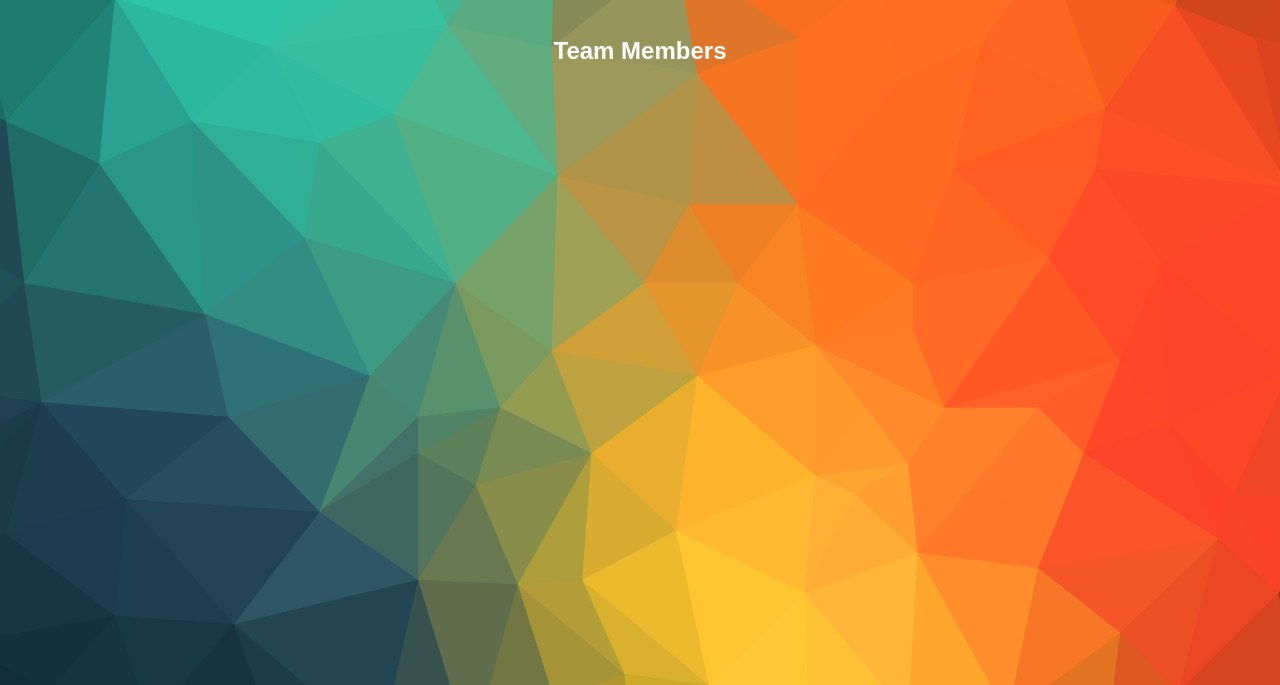
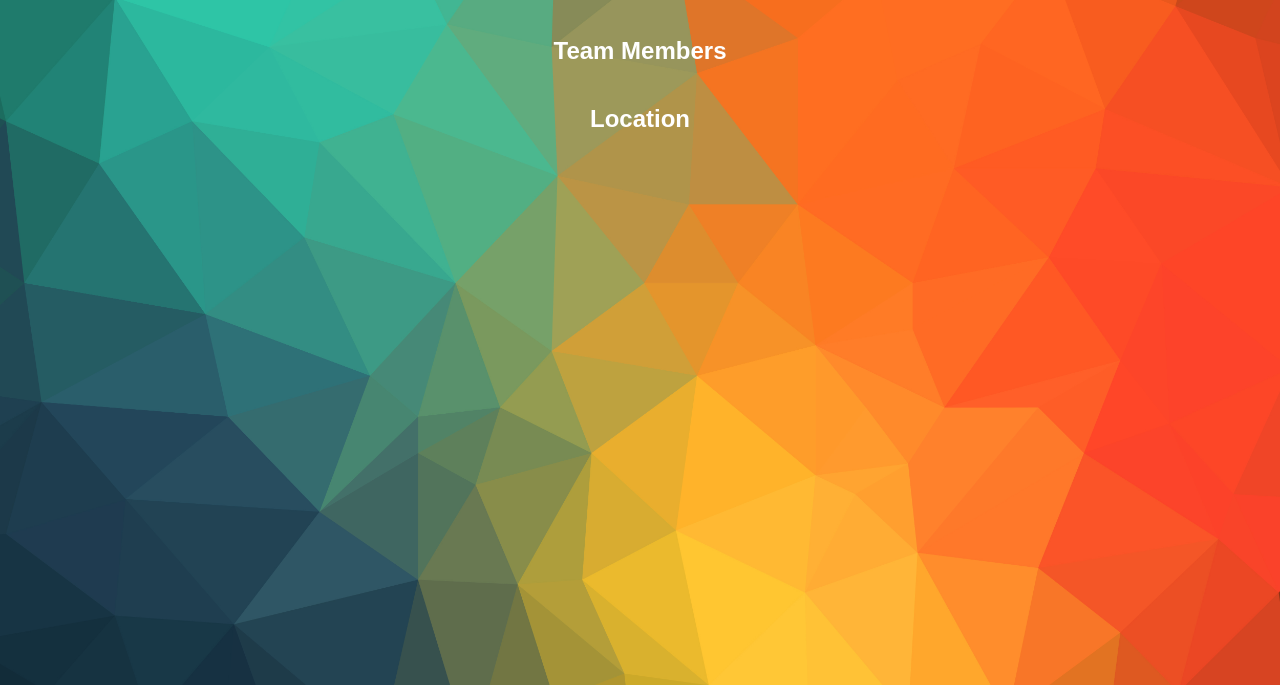
Before and after one commit to hackhub-education/movie, a plain HTML site: page about.html in a window 1280 px wide. Shown: the part 115-800 px from the top of the page. Drawn offline with Linux system fonts and the light colour scheme.

Commit message:
Add location title

```diff
--- a/about.html
+++ b/about.html
@@ -15,5 +15,6 @@
   </nav>
   <h1>About Us</h1>
   <h1>Team Members</h1>
+  <h1>Location</h1>
 </body>
 </html>
```
